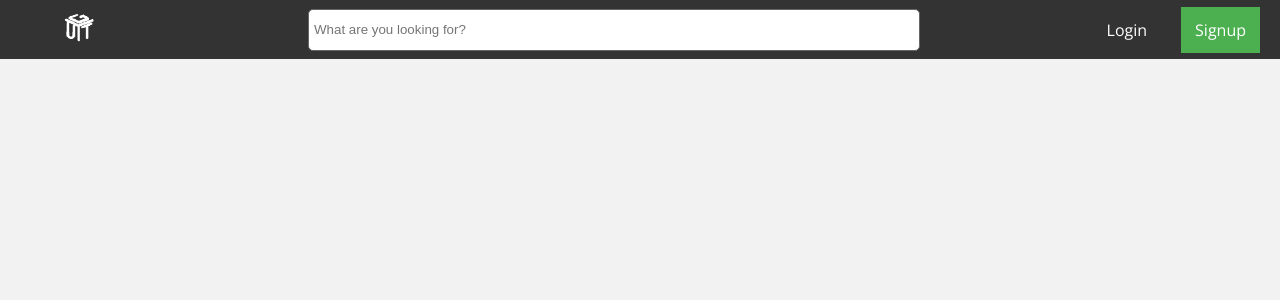
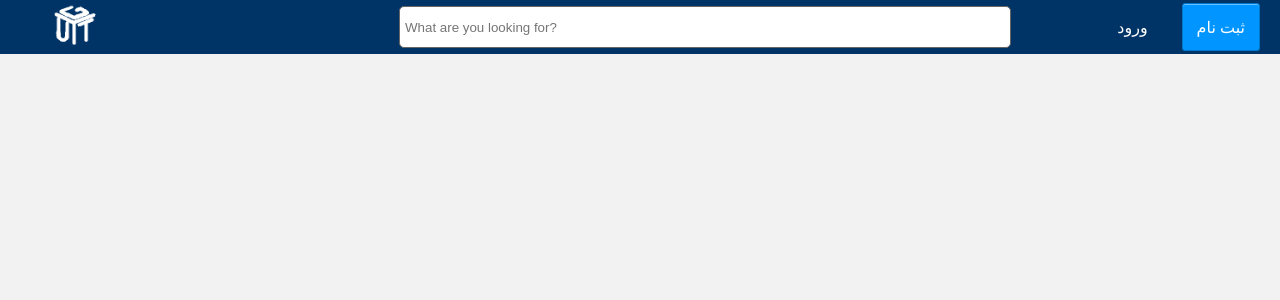
Before and after one commit to MohGanji/UT-Graph-Client, a React (Create React App) app: page / in a window 1280 px wide. Shown: the top 300 px of the page. Built offline with nearby package versions, Linux system fonts and the light colour scheme.

Commit message:
Design nav

```diff
--- a/package.json
+++ b/package.json
@@ -5,6 +5,7 @@
   "dependencies": {
     "react": "^16.4.1",
     "react-dom": "^16.4.1",
+    "react-helmet": "^5.2.0",
     "react-router-dom": "^4.3.1",
     "react-scripts": "1.1.4"
   },
--- a/src/header/nav.css
+++ b/src/header/nav.css
@@ -3,7 +3,7 @@ ul {
   margin: 0;
   padding: 0;
   overflow: hidden;
-  background-color: #333;
+  background-color: #003366;
   display: flex;
   align-items: center;
 }
@@ -19,23 +19,27 @@ li a {
 li a:hover:not(.active):not(#logoLink) {
   text-decoration: underline;
 }
-
 .active {
   margin-right: 20px;
-  background-color: #4CAF50;
+  background-color: #0095ff;
+  border: 1px solid #07c;
+  border-radius: 3px;
+  box-shadow: inset 0 1px 0 #66bfff;
 }
 
 #logoLink {
+  padding: 3px;
+  margin: 0;
   margin-left: 50px;
 }
 
 #logoImage {
-  width: 30px;
-  height: 30px;
+  width: 43px;
+  height: 43px;
 }
 
 #searchBar {
-  margin-left: 200px;
+  margin-left: 300px;
 }
 
 .rightElement {
--- a/src/header/nav.js
+++ b/src/header/nav.js
@@ -1,6 +1,7 @@
 import React from 'react';
 import './nav.css';
 import logo from '../images/logo.png';
+import background from '../images/background.jpg'
 import { SearchBar } from './searchBar/searchBar';
 
 export class Nav extends React.Component {
@@ -10,8 +11,8 @@ export class Nav extends React.Component {
         <ul>
           <li><a id="logoLink" href={'/'}> <img id="logoImage" src={logo} /></a></li>
           <li id="searchBar"><SearchBar /></li>
-          <li class="rightElement"><a href={'/login'}>Login</a></li>
-          <li id="signup" class="active"><a href={'/signup'}>Signup</a></li>
+          <li class="rightElement"><a href={'/login'}>ورود</a></li>
+          <li id="signup" class="active"><a href={'/signup'}>ثبت نام</a></li>
 
         </ul>
       </div>
```
Also changed, not shown: 1 other file (tests, documents, lock files or other folders).
